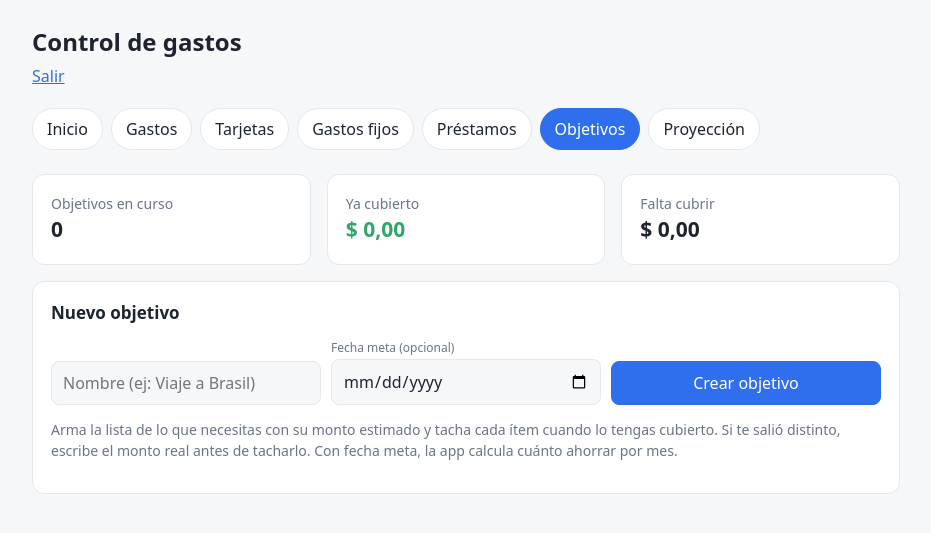
After one commit to cermenomarco/control-gastos, a Flask app: page /objetivos in a window 1280 px wide. The commit adds this page. Shown: the top 533 px of the page, without its empty margins (174-1105 px from the left). Run offline with Flask 3, Linux system fonts and the light colour scheme; the visitor is signed in with stand-in values (Sample User, id 1); data that the repository does not hold is empty.

Commit message:
Objetivos con presupuesto

```diff
--- a/app.py
+++ b/app.py
@@ -31,6 +31,7 @@ from logica import (
     monto_vigente,
     periodo_de,
     proyeccion,
+    resumen_objetivo,
     resumenes_tarjetas,
     sumar_meses,
     texto_medio,
@@ -219,6 +220,14 @@ def renderizar(vista):
         cuotas_por_prestamo.setdefault(pid, []).append(
             {"numero": numero, "vence": date.fromisoformat(vence), "monto": monto, "pagada": bool(pagada)}
         )
+    items_por_objetivo = {}
+    for iid, oid, nombre_i, estimado, real, cubierto in con.execute(
+        "SELECT id, objetivo_id, nombre, estimado, real, cubierto FROM objetivo_items ORDER BY cubierto, id"
+    ):
+        items_por_objetivo.setdefault(oid, []).append(
+            {"id": iid, "nombre": nombre_i, "estimado": estimado, "real": real, "cubierto": bool(cubierto)}
+        )
+    filas_objetivos = con.execute("SELECT id, nombre, fecha_meta FROM objetivos ORDER BY id").fetchall()
     filas_prestamos = con.execute(
         "SELECT id, persona, rol, monto, total, fecha, cuotas, descripcion FROM prestamos ORDER BY fecha DESC, id DESC"
     ).fetchall()
@@ -269,6 +278,13 @@ def renderizar(vista):
             "proxima": pendientes[0] if pendientes else None,
             "vencidas": sum(c["vencida"] for c in cuotas),
         })
+    objetivos = []
+    for oid, nombre_o, meta in filas_objetivos:
+        items = items_por_objetivo.get(oid, [])
+        fecha_meta = date.fromisoformat(meta) if meta else None
+        objetivos.append({"id": oid, "nombre": nombre_o, "fecha_meta": fecha_meta, "lista": items,
+                          **resumen_objetivo(items, fecha_meta, hoy_)})
+    objetivos.sort(key=lambda o: o["completo"])  # los terminados al final
     saldo_rol = {rol: sum(p["pendiente"] for p in lista) for rol, lista in prestamos.items()}
     proyeccion_meses = proyeccion(fijos, proximos, hoy_, impagas)
     cats = sorted({f[3] for f in filas} | set(CATEGORIAS))
@@ -281,7 +297,7 @@ def renderizar(vista):
         proximos=proximos, sin_fechas=sin_fechas, uso_credito=uso_credito,
         fijos=fijos, total_mensual=total_mensual, este_mes=este_mes, mes_actual=mes_actual,
         tipos_fijo=TIPOS_FIJO, frecuencias=FRECUENCIAS, proyeccion=proyeccion_meses,
-        prestamos=prestamos, saldo_rol=saldo_rol, vencidas=vencidas, roles=ROLES,
+        objetivos=objetivos, prestamos=prestamos, saldo_rol=saldo_rol, vencidas=vencidas, roles=ROLES,
         error=ERRORES.get(request.args.get("error")),
     )
 
@@ -304,6 +320,11 @@ def ver_tarjetas():
 @app.route("/prestamos")
 def ver_prestamos():
     return renderizar("prestamos")
+
+
+@app.route("/objetivos")
+def ver_objetivos():
+    return renderizar("objetivos")
 
 
 @app.route("/proyeccion")
@@ -604,6 +625,85 @@ def eliminar_prestamo(id_):
     return redirect(url_for("ver_prestamos"))
 
 
+@app.post("/objetivos")
+def agregar_objetivo():
+    nombre = request.form.get("nombre", "").strip()
+    meta = request.form.get("fecha_meta", "").strip()
+    try:
+        meta = date.fromisoformat(meta).isoformat() if meta else None
+    except ValueError:
+        meta = ""
+    if not nombre or meta == "":
+        return redirect(url_for("ver_objetivos", error="objetivo"))
+    con = conectar()
+    con.execute("INSERT INTO objetivos (nombre, fecha_meta) VALUES (?, ?)", (nombre, meta))
+    con.commit()
+    con.close()
+    return redirect(url_for("ver_objetivos"))
+
+
+@app.post("/objetivos/<int:id_>/eliminar")
+def eliminar_objetivo(id_):
+    con = conectar()
+    con.execute("DELETE FROM objetivos WHERE id = ?", (id_,))
+    con.execute("DELETE FROM objetivo_items WHERE objetivo_id = ?", (id_,))
+    con.commit()
+    con.close()
+    return redirect(url_for("ver_objetivos"))
+
+
+def monto_opcional(texto):
+    """'' -> None; un monto válido -> número; inválido -> ValueError."""
+    texto = (texto or "").strip()
+    return a_monto(texto) if texto else None
+
+
+@app.post("/objetivos/<int:id_>/items")
+def agregar_item(id_):
+    nombre = request.form.get("nombre", "").strip()
+    try:
+        estimado = a_monto(request.form.get("estimado", ""))
+    except ValueError:
+        estimado = 0
+    if not nombre or estimado <= 0:
+        return redirect(url_for("ver_objetivos", error="item", _anchor=f"objetivo-{id_}"))
+    con = conectar()
+    con.execute("INSERT INTO objetivo_items (objetivo_id, nombre, estimado) VALUES (?, ?, ?)", (id_, nombre, estimado))
+    con.commit()
+    con.close()
+    return redirect(url_for("ver_objetivos", _anchor=f"objetivo-{id_}"))
+
+
+@app.post("/objetivos/<int:id_>/items/<int:item_id>/cubrir")
+def cubrir_item(id_, item_id):
+    """Tacha un ítem como cubierto (con su monto real opcional); si ya lo estaba, lo vuelve a pendiente."""
+    try:
+        real = monto_opcional(request.form.get("real"))
+    except ValueError:
+        real = -1
+    if real is not None and real <= 0:
+        return redirect(url_for("ver_objetivos", error="item", _anchor=f"objetivo-{id_}"))
+    con = conectar()
+    fila = con.execute("SELECT cubierto FROM objetivo_items WHERE id = ? AND objetivo_id = ?", (item_id, id_)).fetchone()
+    if fila:
+        if fila[0]:
+            con.execute("UPDATE objetivo_items SET cubierto = 0, real = NULL WHERE id = ?", (item_id,))
+        else:
+            con.execute("UPDATE objetivo_items SET cubierto = 1, real = ? WHERE id = ?", (real, item_id))
+        con.commit()
+    con.close()
+    return redirect(url_for("ver_objetivos", _anchor=f"objetivo-{id_}"))
+
+
+@app.post("/objetivos/<int:id_>/items/<int:item_id>/eliminar")
+def eliminar_item(id_, item_id):
+    con = conectar()
+    con.execute("DELETE FROM objetivo_items WHERE id = ? AND objetivo_id = ?", (item_id, id_))
+    con.commit()
+    con.close()
+    return redirect(url_for("ver_objetivos", _anchor=f"objetivo-{id_}"))
+
+
 if __name__ == "__main__":
     # Solo para uso local (contraseña: gastos). En el servidor se define APP_PASSWORD.
     os.environ.setdefault("APP_PASSWORD", "gastos")
--- a/db.py
+++ b/db.py
@@ -73,6 +73,19 @@ TABLAS = [
            pagada INTEGER NOT NULL DEFAULT 0,
            PRIMARY KEY (prestamo_id, numero)
        )""",
+    """CREATE TABLE IF NOT EXISTS objetivos (
+           id INTEGER PRIMARY KEY AUTOINCREMENT,
+           nombre TEXT NOT NULL,
+           fecha_meta TEXT
+       )""",
+    """CREATE TABLE IF NOT EXISTS objetivo_items (
+           id INTEGER PRIMARY KEY AUTOINCREMENT,
+           objetivo_id INTEGER NOT NULL,
+           nombre TEXT NOT NULL,
+           estimado REAL NOT NULL,
+           real REAL,                     -- lo que costó de verdad, si fue distinto
+           cubierto INTEGER NOT NULL DEFAULT 0
+       )""",
 ]
 
 # Columnas que se fueron agregando a las tablas después de crearlas
--- a/templates/base.html
+++ b/templates/base.html
@@ -18,7 +18,8 @@ a{color:var(--acc)}
 .stats{display:grid;grid-template-columns:repeat(auto-fit,minmax(150px,1fr));gap:16px;margin-bottom:16px}
 .stats .card{margin:0}
 .lbl{color:var(--mut);font-size:14px}
-.big{font-size:21px;font-weight:600;overflow-wrap:anywhere}
+.big{font-size:21px;font-weight:600;overflow-wrap:break-word}
+@media (max-width:480px){.big{font-size:18px}}
 form.add{display:grid;grid-template-columns:repeat(auto-fit,minmax(150px,1fr));gap:10px}
 input,button,select{font:inherit;padding:9px 11px;border:1px solid var(--line);border-radius:8px;background:var(--bg);color:var(--txt)}
 button.primary{background:var(--acc);border-color:var(--acc);color:#fff;cursor:pointer}
@@ -64,6 +65,15 @@ details h2{margin-top:18px}
 .fijo .del{margin-top:8px}
 .aviso{color:#e0884a}
 .vencida{color:#d64545}
+.item-obj{display:flex;flex-wrap:wrap;align-items:center;gap:6px 10px;padding:8px 0;border-bottom:1px solid var(--line)}
+.item-obj form.cubrir{display:contents}
+.item-obj .nombre{flex:1;min-width:90px}
+.item-obj .monto{order:2;white-space:nowrap;text-align:right}
+.item-obj .monto small{display:block}
+.item-obj input{order:3;flex-basis:100%;margin-left:40px;padding:6px 8px;font-size:14px}
+.item-obj.hecho .nombre{color:var(--mut);text-decoration:line-through}
+.marcar{background:none;border:1px solid var(--line);border-radius:6px;width:30px;height:30px;cursor:pointer;color:var(--txt);flex:none}
+.item-obj.hecho .marcar{background:#2fa66a;border-color:#2fa66a;color:#fff}
 .campo{display:flex;flex-direction:column;gap:2px}
 .campo .lbl{font-size:12px}
 .serie-prest{background:#9b6bdf}
@@ -79,7 +89,7 @@ tr.pagado td:not(:last-child){color:var(--mut);text-decoration:line-through}
   <h1>Control de gastos</h1>
   <p class="sub">{% if vista == 'inicio' %}Resumen de {{ mes }} · {% endif %}<a href="{{ url_for('salir') }}">Salir</a></p>
   <nav>
-    {% for destino, rotulo in [('inicio', 'Inicio'), ('ver_gastos', 'Gastos'), ('ver_tarjetas', 'Tarjetas'), ('ver_fijos', 'Gastos fijos'), ('ver_prestamos', 'Préstamos'), ('ver_proyeccion', 'Proyección')] %}
+    {% for destino, rotulo in [('inicio', 'Inicio'), ('ver_gastos', 'Gastos'), ('ver_tarjetas', 'Tarjetas'), ('ver_fijos', 'Gastos fijos'), ('ver_prestamos', 'Préstamos'), ('ver_objetivos', 'Objetivos'), ('ver_proyeccion', 'Proyección')] %}
     <a href="{{ url_for(destino) }}"{% if request.endpoint == destino %} class="activa"{% endif %}>{{ rotulo }}</a>
     {% endfor %}
   </nav>
--- /dev/null
+++ b/templates/objetivos.html
@@ -0,0 +1,53 @@
+{% extends "base.html" %}
+{% block contenido %}
+  {% set pendientes = objetivos|rejectattr('completo')|list %}
+  <div class="stats">
+    <div class="card"><div class="lbl">Objetivos en curso</div><div class="big">{{ pendientes|length }}</div></div>
+    <div class="card"><div class="lbl">Ya cubierto</div><div class="big cobrar">{{ objetivos|sum(attribute='cubierto')|peso }}</div></div>
+    <div class="card"><div class="lbl">Falta cubrir</div><div class="big">{{ objetivos|sum(attribute='falta')|peso }}</div></div>
+  </div>
+
+  {% for o in objetivos %}
+  <div class="card" id="objetivo-{{ o.id }}">
+    <div class="top"><h2>{{ o.nombre }}{% if o.completo %} ✓{% endif %}</h2><b>{{ o.presupuesto|peso }}</b></div>
+    <div class="medidor ok"><i style="width:{{ o.avance }}%"></i></div>
+    <div class="top lbl"><span>Cubierto {{ o.cubierto|peso }} ({{ o.avance|round|int }}%)</span><span>Falta {{ o.falta|peso }}</span></div>
+    {% if o.completo %}<p class="cobrar">¡Objetivo cubierto!</p>
+    {% elif o.fecha_meta %}
+      {% if o.ahorro_mensual %}<p class="lbl">Meta: {{ o.fecha_meta|fecha }} · para llegar, ahorra <b>{{ o.ahorro_mensual|peso }}</b> por mes durante {{ o.meses }} mes{{ 'es' if o.meses > 1 }}.</p>
+      {% else %}<p class="lbl vencida">La fecha meta ({{ o.fecha_meta|fecha }}) ya pasó y falta {{ o.falta|peso }}.</p>{% endif %}
+    {% endif %}
+
+    {% for i in o.lista %}
+    <div class="item-obj{% if i.cubierto %} hecho{% endif %}">
+      <form class="cubrir" method="post" action="{{ url_for('cubrir_item', id_=o.id, item_id=i.id) }}">
+        <button class="marcar" title="{{ 'Volver a pendiente' if i.cubierto else 'Marcar como cubierto' }}">{{ '✓' if i.cubierto else '' }}</button>
+        <span class="nombre">{{ i.nombre }}</span>
+        {% if not i.cubierto %}<input name="real" inputmode="decimal" placeholder="Monto real si fue distinto (opcional)" aria-label="Monto real">{% endif %}
+      </form>
+      {% set distinto = i.cubierto and i.real is not none and i.real != i.estimado %}
+      <span class="monto">{{ (i.real if distinto else i.estimado)|peso }}
+        <form method="post" action="{{ url_for('eliminar_item', id_=o.id, item_id=i.id) }}" style="display:inline" onsubmit="return confirm('¿Eliminar {{ i.nombre }}?')"><button class="del" title="Eliminar">✕</button></form>
+        {% if distinto %}<small class="lbl">(est. {{ i.estimado|peso }})</small>{% endif %}</span>
+    </div>
+    {% else %}<p class="lbl">Agrega lo que necesitas para este objetivo: pasajes, alojamiento, comidas...</p>{% endfor %}
+
+    <form class="row" method="post" action="{{ url_for('agregar_item', id_=o.id) }}">
+      <input name="nombre" placeholder="Ítem (ej: Pasajes)" required>
+      <input name="estimado" placeholder="Monto estimado" inputmode="decimal" required>
+      <button class="primary">Agregar ítem</button>
+    </form>
+    <form method="post" action="{{ url_for('eliminar_objetivo', id_=o.id) }}" onsubmit="return confirm('¿Eliminar el objetivo {{ o.nombre }} y todos sus ítems?')"><button class="del">✕ Eliminar objetivo</button></form>
+  </div>
+  {% endfor %}
+
+  <div class="card">
+    <h2>Nuevo objetivo</h2>
+    <form class="row" method="post" action="{{ url_for('agregar_objetivo') }}">
+      <input name="nombre" placeholder="Nombre (ej: Viaje a Brasil)" required>
+      <label class="campo"><span class="lbl">Fecha meta (opcional)</span><input type="date" name="fecha_meta"></label>
+      <button class="primary">Crear objetivo</button>
+    </form>
+    <p class="lbl">Arma la lista de lo que necesitas con su monto estimado y tacha cada ítem cuando lo tengas cubierto. Si te salió distinto, escribe el monto real antes de tacharlo. Con fecha meta, la app calcula cuánto ahorrar por mes.</p>
+  </div>
+{% endblock %}
```
Also changed, not shown: logica.py (+20 -0 lines), README.md.
